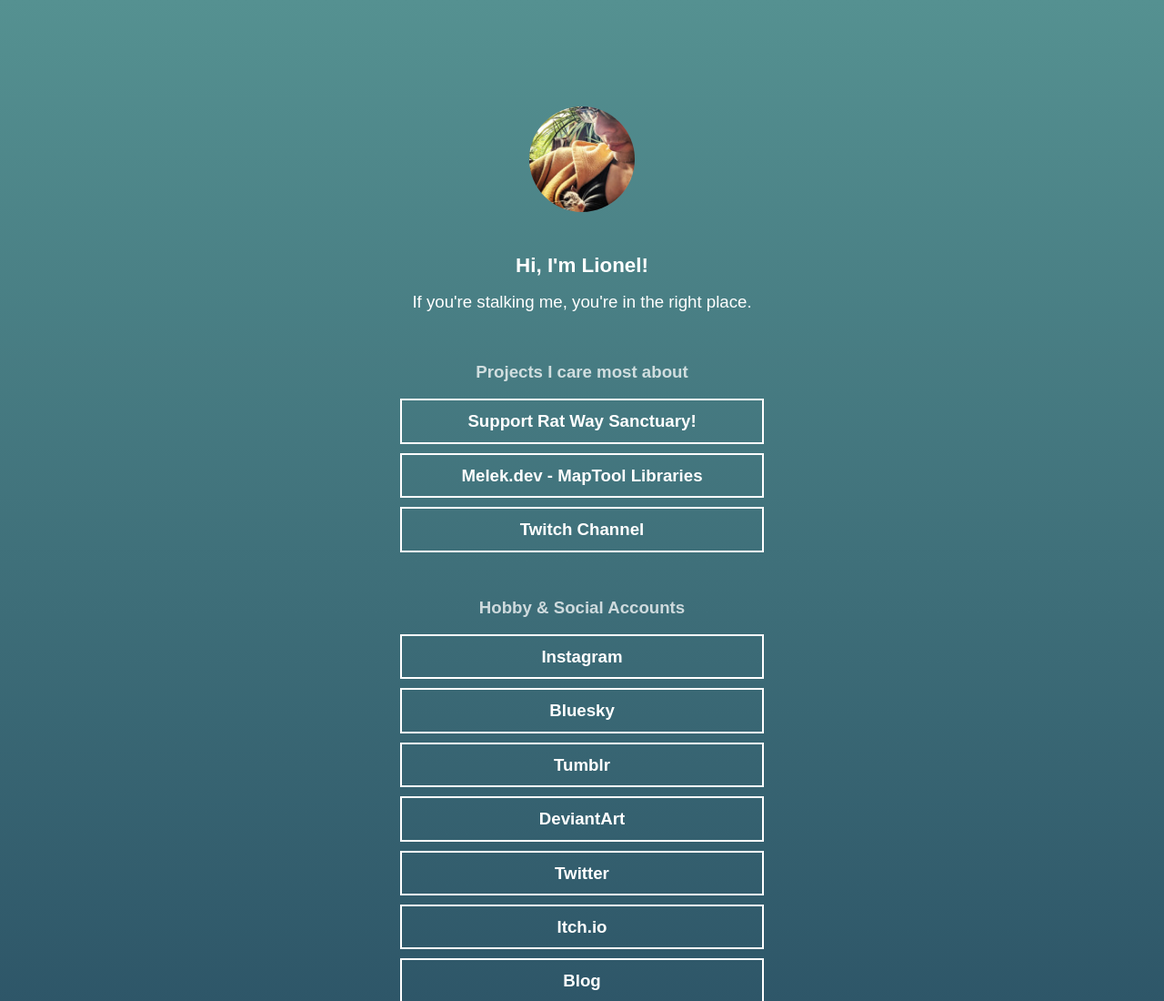
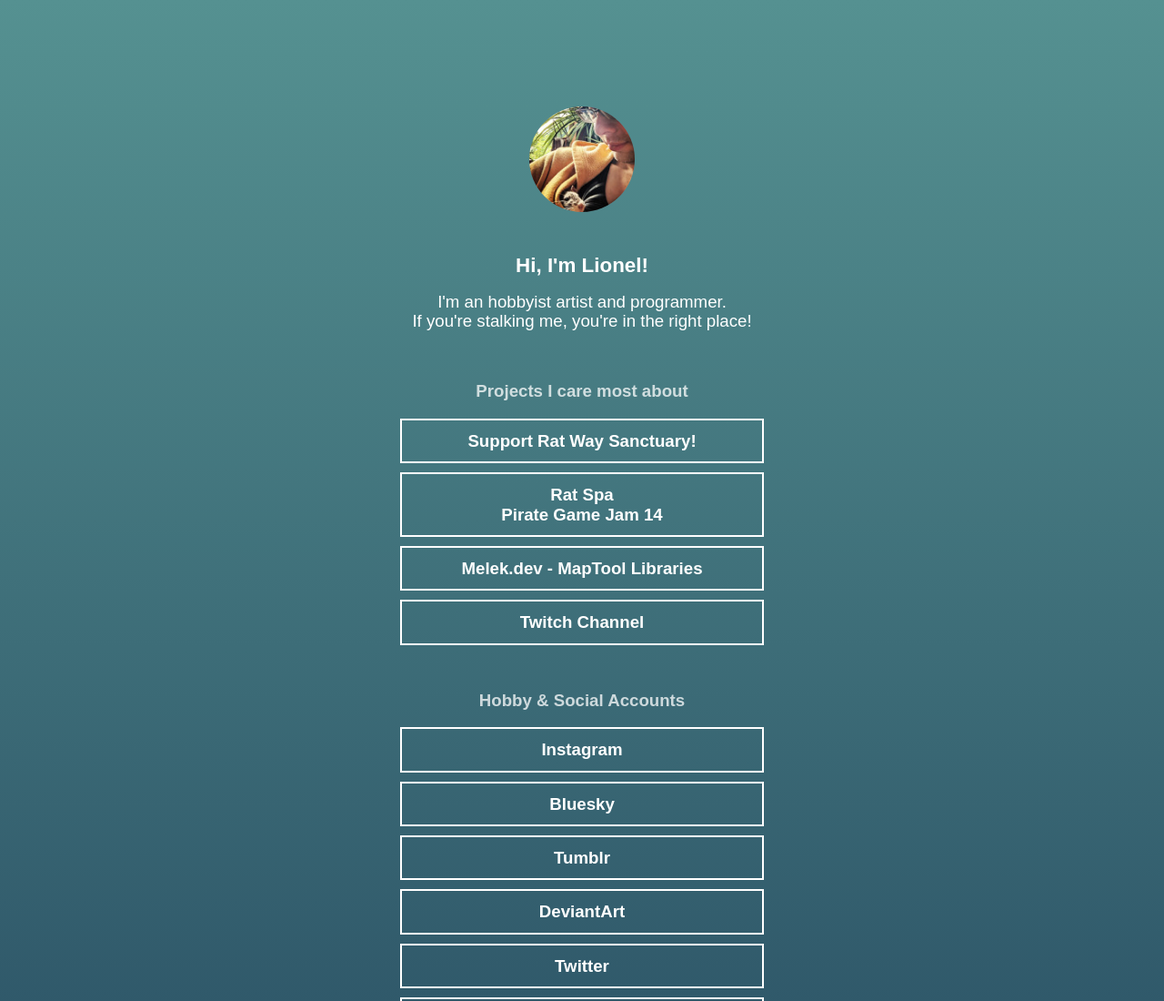
Before and after one commit to melek/lionelweb, a plain HTML site: page index.html in a window 1280 px wide. Shown: the top 1100 px of the page at 91% size. Drawn offline with Linux system fonts and the light colour scheme.

Commit message:
Add Rat Spa

```diff
--- a/index.html
+++ b/index.html
@@ -23,12 +23,15 @@
         <div class="linkagram-wrap">
             <img src="assets/profile.jpg">
             <h1>Hi, I'm Lionel!</h1>
-            <p>If you're stalking me, you're in the right place.</p>
+            <p>I'm an hobbyist artist and programmer. <br>If you're stalking me, you're in the right place!</p>
             <br>
             <h2>Projects I care most about</h2>
             <ul>
                 <li>
                     <a href="https://ratwaysanctuary.org" target="_blank">Support Rat Way Sanctuary!</a>
+                </li>
+                <li>
+                    <a href="https://tetriseyes.itch.io/rat-spa" target="_blank">Rat Spa<br>Pirate Game Jam 14</a>
                 </li>
                 <li>
                     <a href="https://melek.dev" target="_blank">Melek.dev - MapTool Libraries</a>
```
